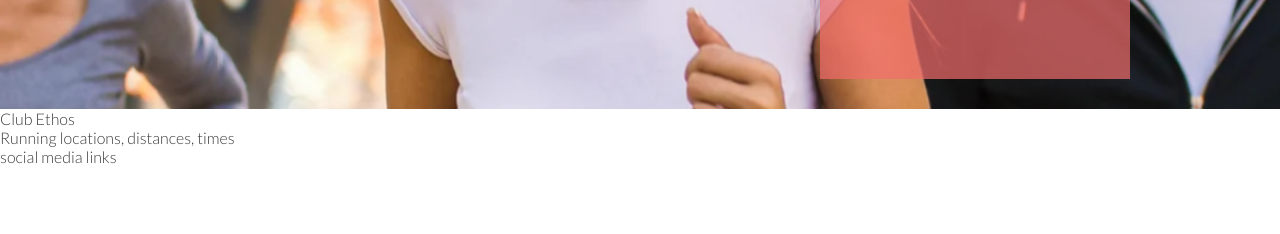
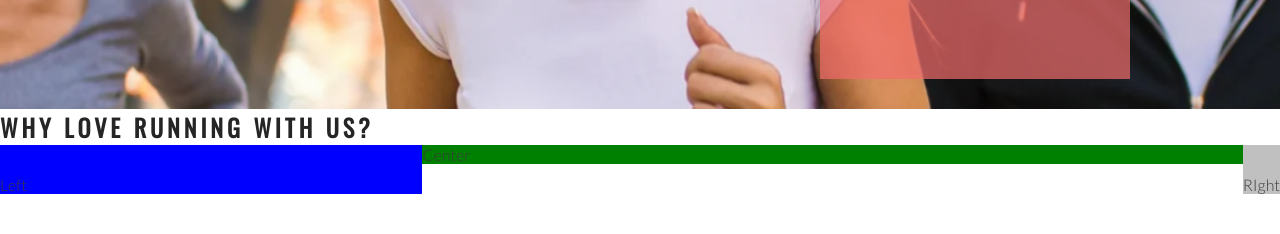
Before and after one commit to ElisabethKAndersson/love_running, a plain HTML site: page index.html in a window 1280 px wide. Shown: the part 566-800 px from the top of the page. Drawn offline with nearby package versions, Linux system fonts and the light colour scheme.

Commit message:
Add club Ethos main structure

```diff
--- a/assets/css/style.css
+++ b/assets/css/style.css
@@ -25,6 +25,7 @@ h2 {
 #logo {
     float: left;
     font-size: 280%;
+    margin-left: 30px;
 }
 
 /* navigation links */
@@ -114,3 +115,30 @@ h2 {
 
     position: absolute;
 }
+
+/* club ethos */
+
+#club-ethos {
+
+    height: 600px;
+}
+
+#left-about {
+    padding-top: 30px;
+    width: 33%;
+    float: left;
+    background-color: blue;
+}
+
+#right-about {
+    padding-top: 30px;
+    width 33%;
+    float: right;
+    background-color: silver;
+}
+
+#center-about {
+    width 33%;
+    margin: 0 auto;
+    background-color: green;
+}
--- a/index.html
+++ b/index.html
@@ -37,8 +37,11 @@
 
         </div>
     </section>
-    <section>
-        Club Ethos
+    <section id="club-ethos">
+        <h1>Why love running with us?</h1>
+        <div id="left-about">Left</div>
+        <div id="right-about">RIght</div>
+        <div id="center-about">Center</div>
     </section>
     <section>
         Running locations, distances, times
```
